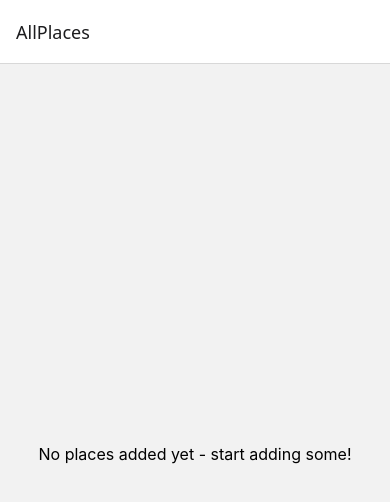
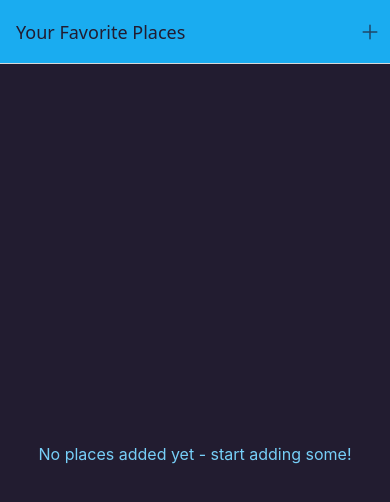
Before and after one commit to yulirumahorbo-dev/FavoritePlacesList, a React Native app: screen /AllPlaces in a window 390 px wide. Shown: the top 502 px of the page. Built offline with nearby package versions, Linux system fonts and the light colour scheme.

Commit message:
feat: Adding a header button & global colors

```diff
--- a/App.js
+++ b/App.js
@@ -4,6 +4,8 @@
 
 import AllPlaces from "./screens/AllPlaces";
 import AddPlace from "./screens/AddPlace";
+import IconButton from "./components/Ui/IconButton";
+import { Colors } from "./constants.js/color";
 
 const Stack = createNativeStackNavigator();
 
@@ -12,9 +14,37 @@
     <>
       <StatusBar style="dark" />
       <NavigationContainer>
-        <Stack.Navigator>
-          <Stack.Screen name="AllPlaces" component={AllPlaces} />
-          <Stack.Screen name="AddPlace" component={AddPlace} />
+        <Stack.Navigator
+          screenOptions={{
+            headerStyle: { backgroundColor: Colors.primary500 },
+            headerTintColor: Colors.gray700,
+            contentStyle: {
+              backgroundColor: Colors.gray700,
+            },
+          }}
+        >
+          <Stack.Screen
+            name="AllPlaces"
+            component={AllPlaces}
+            options={({ navigation }) => ({
+              title: "Your Favorite Places",
+              headerRight: ({ tintColor }) => (
+                <IconButton
+                  icon="add"
+                  size={24}
+                  color={tintColor}
+                  onPress={() => navigation.navigate("AddPlace")}
+                />
+              ),
+            })}
+          />
+          <Stack.Screen
+            name="AddPlace"
+            component={AddPlace}
+            options={{
+              title: "Add a new Place",
+            }}
+          />
         </Stack.Navigator>
       </NavigationContainer>
     </>
--- a/components/Places/PlacesList.js
+++ b/components/Places/PlacesList.js
@@ -1,5 +1,6 @@
 import { FlatList, StyleSheet, Text, View } from "react-native";
 import PlaceItem from "./PlaceItem";
+import { Colors } from "../../constants.js/color";
 
 function PlacesList({ places }) {
   if (!places || places.length === 0) {
@@ -31,5 +32,6 @@
   },
   fallbackText: {
     fontSize: 16,
+    color: Colors.primary200,
   },
 });
--- /dev/null
+++ b/components/Ui/IconButton.js
@@ -0,0 +1,26 @@
+import { Pressable, StyleSheet } from "react-native";
+import Ionicons from "@expo/vector-icons/Ionicons";
+
+function IconButton({ icon, size, color, onPress }) {
+  return (
+    <Pressable
+      style={(pressed) => [styles.button, pressed && styles.pressed]}
+      onPress={onPress}
+    >
+      <Ionicons name={icon} size={size} color={color} />
+    </Pressable>
+  );
+}
+
+export default IconButton;
+
+const styles = StyleSheet.create({
+  button: {
+    padding: 8,
+    justifyContent: "center",
+    alignItems: "center",
+  },
+  pressed: {
+    opacity: 0.7,
+  },
+});
--- /dev/null
+++ b/constants.js/color.js
@@ -0,0 +1,11 @@
+export const Colors = {
+  primary50: "#cfeffd",
+  primary100: "#a0defb",
+  primary200: "#77cff8",
+  primary400: "#44bdf5",
+  primary500: "#1aacf0",
+  primary700: "#0570c9",
+  primary800: "#003b88",
+  accent500: "#e6b30b",
+  gray700: "#221c30",
+};
```
